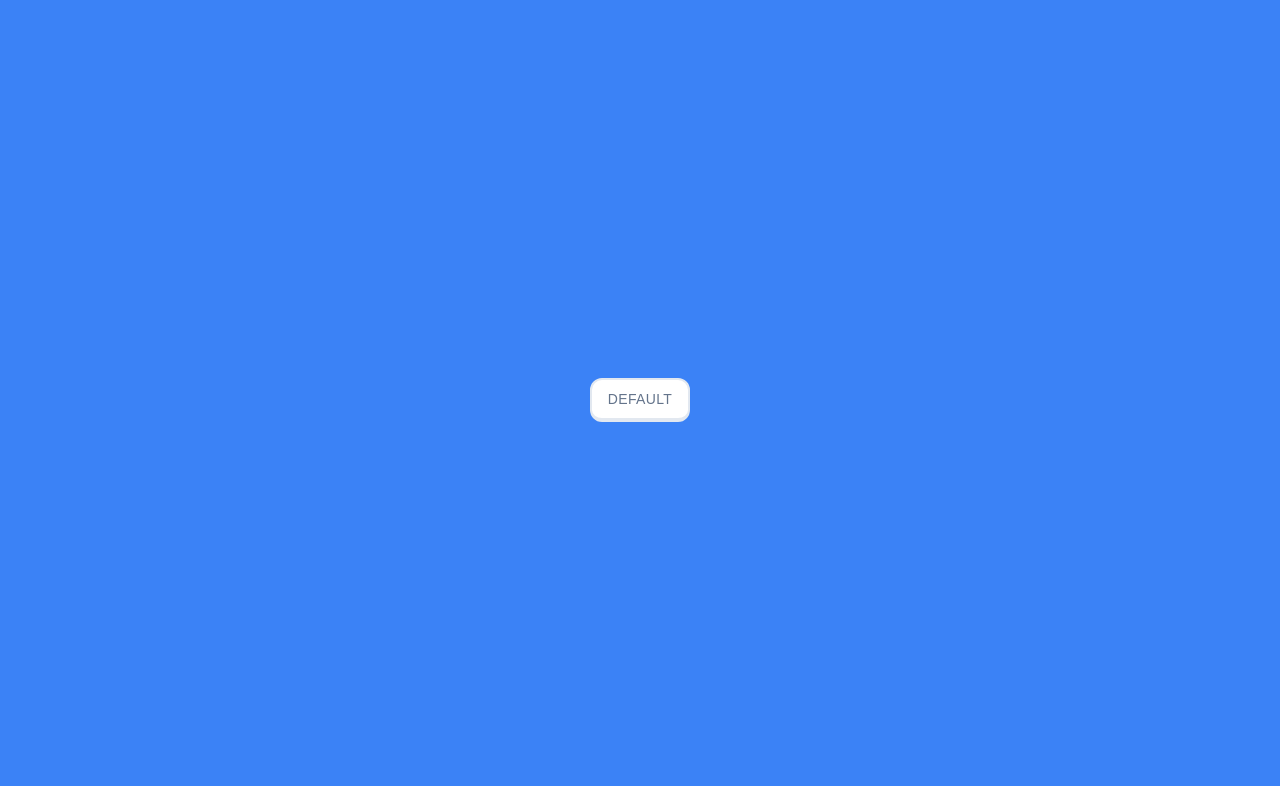
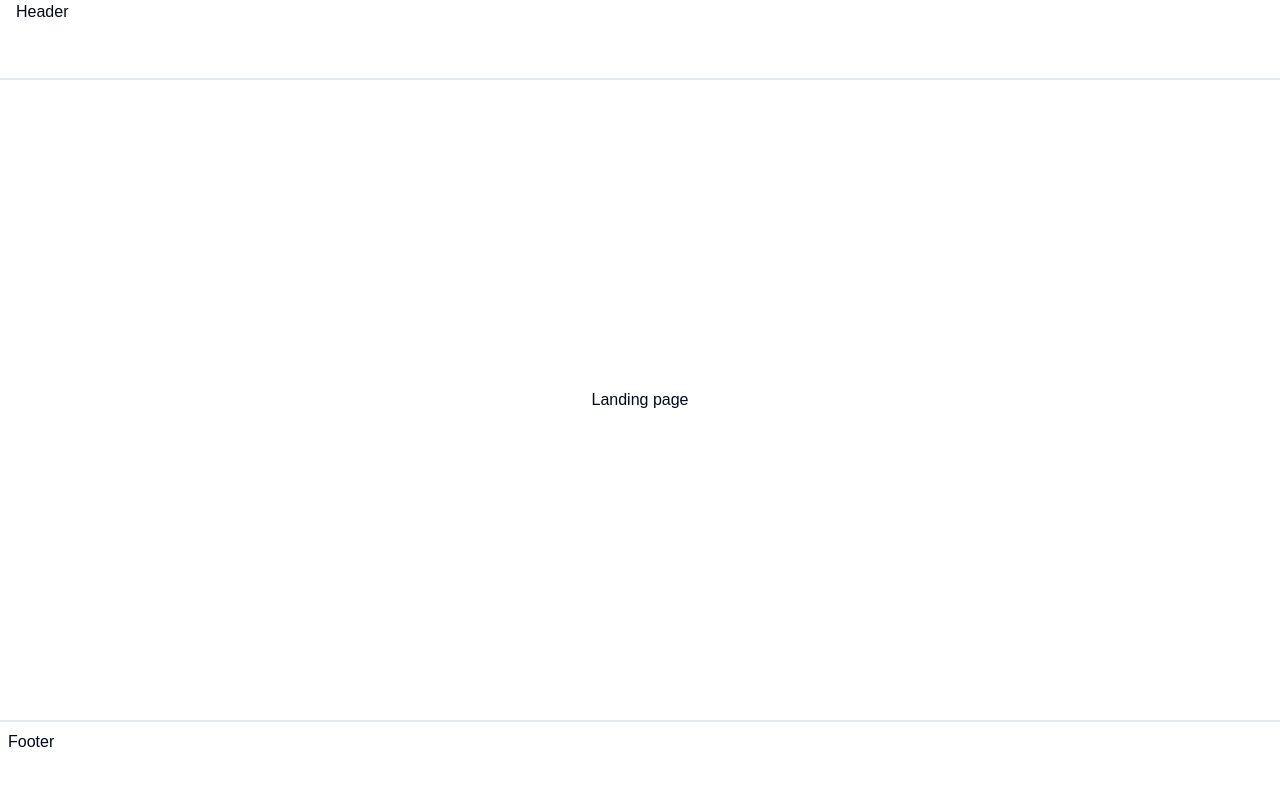
Before and after one commit to cian-oL/dva-linga, a Next.js app: page / in a window 1280 px wide. Shown: the top 786 px of the page. Built offline with nearby package versions, Linux system fonts and the light colour scheme.

Commit message:
Basic layout skeleton for landing

```diff
--- /dev/null
+++ b/app/(landing)/footer.tsx
@@ -0,0 +1,9 @@
+const Footer = () => {
+  return (
+    <footer className="h-20 w-full border-t-2 border-slate-200 p-2 hidden lg:block">
+      Footer
+    </footer>
+  );
+};
+
+export default Footer;
--- /dev/null
+++ b/app/(landing)/header.tsx
@@ -0,0 +1,9 @@
+export const Header = () => {
+  return (
+    <header className="h-20 w-full border-b-2 border-slate-200 px-4">
+      Header
+    </header>
+  );
+};
+
+export default Header;
--- a/app/(marketing)/layout.tsx
+++ b/app/(landing)/layout.tsx
@@ -1,9 +1,14 @@
+import Footer from "./footer";
+import Header from "./header";
+
 const MarketingLayout = ({ children }: { children: React.ReactNode }) => {
   return (
-    <div className="min-h-screen flex flex-col bg-blue-500">
+    <div className="min-h-screen flex flex-col">
+      <Header />
       <main className="flex-1 flex flex-col items-center justify-center">
         {children}
       </main>
+      <Footer />
     </div>
   );
 };
--- /dev/null
+++ b/app/(landing)/page.tsx
@@ -0,0 +1,9 @@
+const Home = () => {
+  return (
+    <div>
+      <p>Landing page</p>
+    </div>
+  );
+};
+
+export default Home;
--- a/app/(marketing)/page.tsx
+++ /dev/null
@@ -1,11 +0,0 @@
-import { Button } from "@/components/ui/button";
-
-const Home = () => {
-  return (
-    <div>
-      <Button variant="default">Default</Button>
-    </div>
-  );
-};
-
-export default Home;
```
